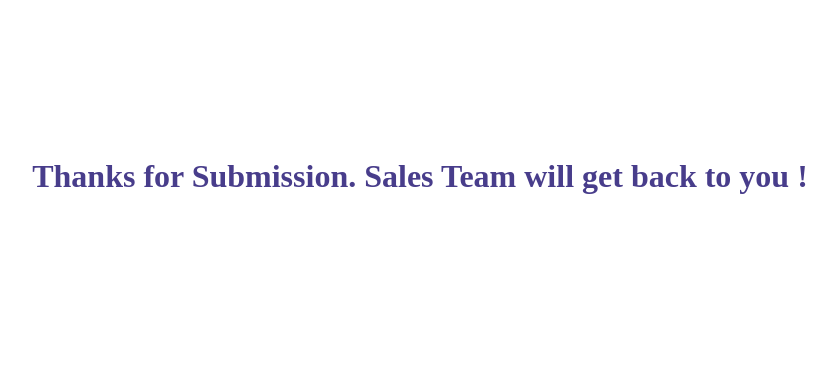
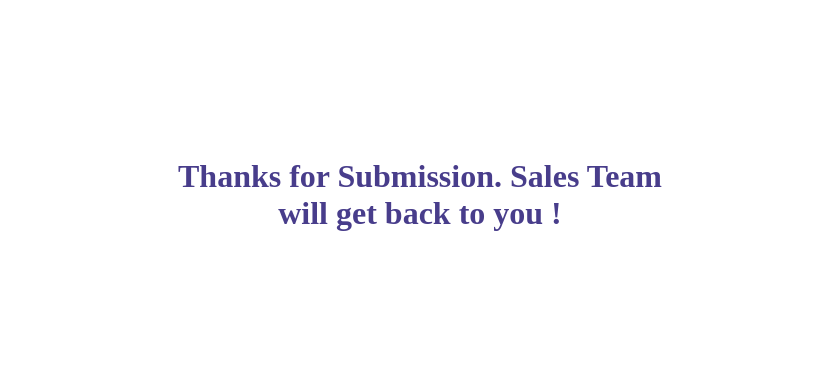
Before and after one commit to arpanDeb19/New-Mini-Project, a plain HTML site: page thanks.html in a window 1280 px wide. Shown: the whole page, without its empty margins (220-1056 px from the left). Drawn offline with Linux system fonts and the light colour scheme.

Commit message:
update css

```diff
--- a/thanks.css
+++ b/thanks.css
@@ -3,4 +3,6 @@ h1 {
    text-align: center;
    padding: 150px;
    color:darkslateblue;
+   min-width: 300px;
+   max-width: 500px;
 }
```
